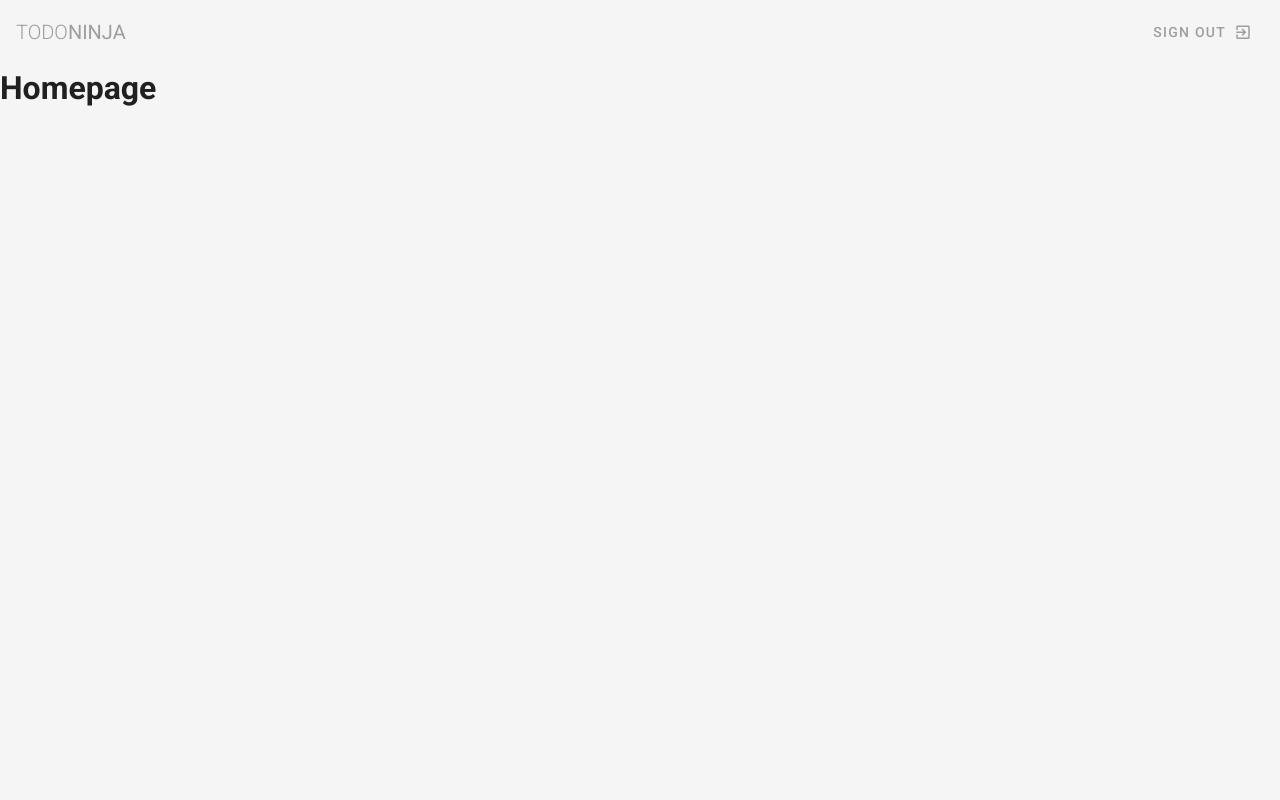
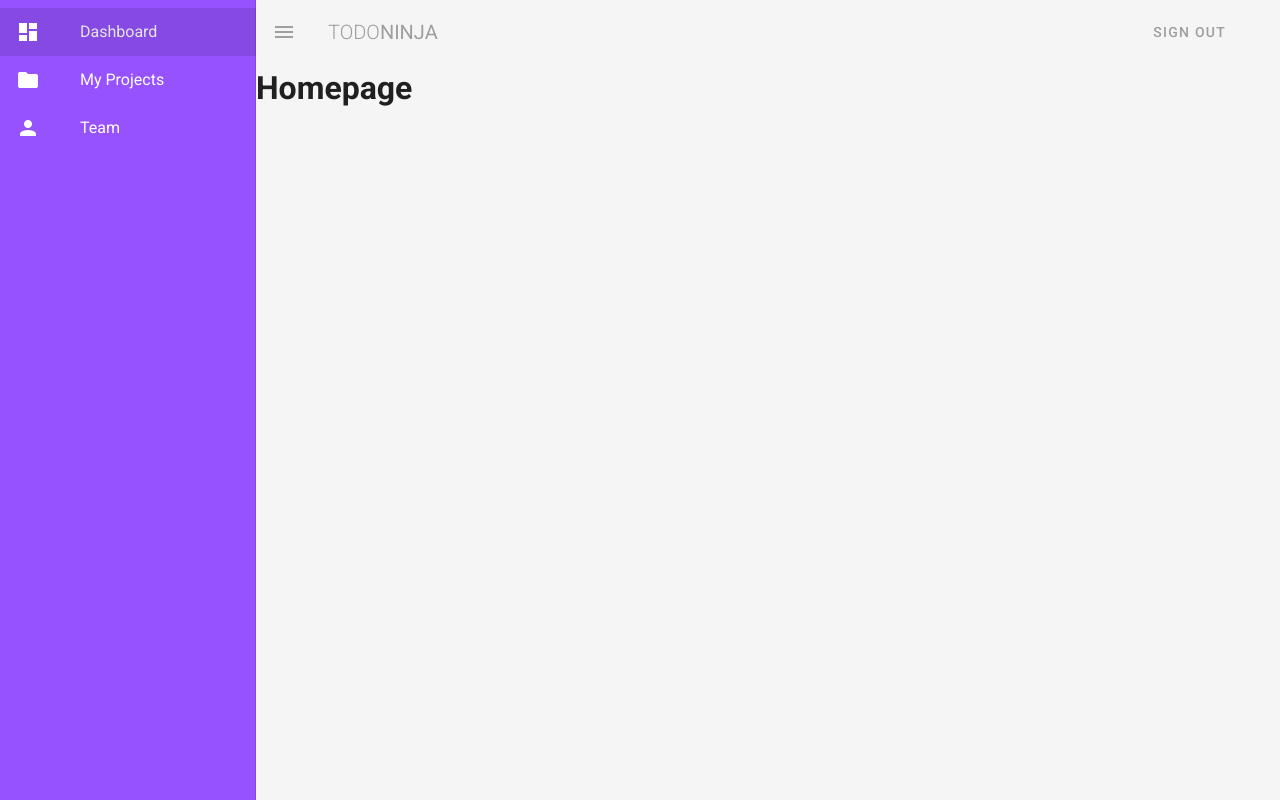
Before and after one commit to VirginieBouvarel/ninja-todo, a Vue app: page / in a window 1280 px wide. Built offline with nearby package versions, Linux system fonts and the light colour scheme.

Commit message:
ajout sidebar

```diff
--- a/src/components/Navbar.vue
+++ b/src/components/Navbar.vue
@@ -1,5 +1,7 @@
 <template>
+<nav>
     <v-app-bar flat app>
+      <v-app-bar-nav-icon class="grey--text" @click="drawer= !drawer"></v-app-bar-nav-icon>
       <v-app-bar-title class="text-uppercase grey--text">
         <span class="font-weight-light">Todo</span>
         <span>Ninja</span>
@@ -7,14 +9,37 @@
       <v-spacer></v-spacer>
       <v-btn text color="grey">
         <span>Sign Out</span>
-      <v-icon right>mdi-exit-to-app</v-icon>
+        <v-icon right>exit-to-app</v-icon>
       </v-btn>
     </v-app-bar>
+
+    <v-navigation-drawer app v-model="drawer" color="primary">
+      <v-list>
+        <v-list-item v-for="link in links" :key="link.text" :to="link.route">
+          <v-list-item-action>
+            <v-icon left class="white--text">{{ link.icon }}</v-icon>
+          </v-list-item-action>
+          <v-list-item-content>
+            <v-list-item-title class="white--text">{{ link.text }}</v-list-item-title>
+          </v-list-item-content>
+        </v-list-item>
+      </v-list>
+    </v-navigation-drawer>
+  </nav>
 </template>
 
 <script>
   export default {
-
+    data() {
+      return {
+        drawer: true,
+        links: [
+          { icon: 'mdi-view-dashboard', text: 'Dashboard', route: '/' },
+          { icon: 'mdi-folder', text: 'My Projects', route: '/projects' },
+          { icon: 'mdi-account', text: 'Team', route: '/team' },
+        ]
+      }
+    },
   }
 </script>
 
```
Lines whose indentation alone changed are shown as unchanged.
